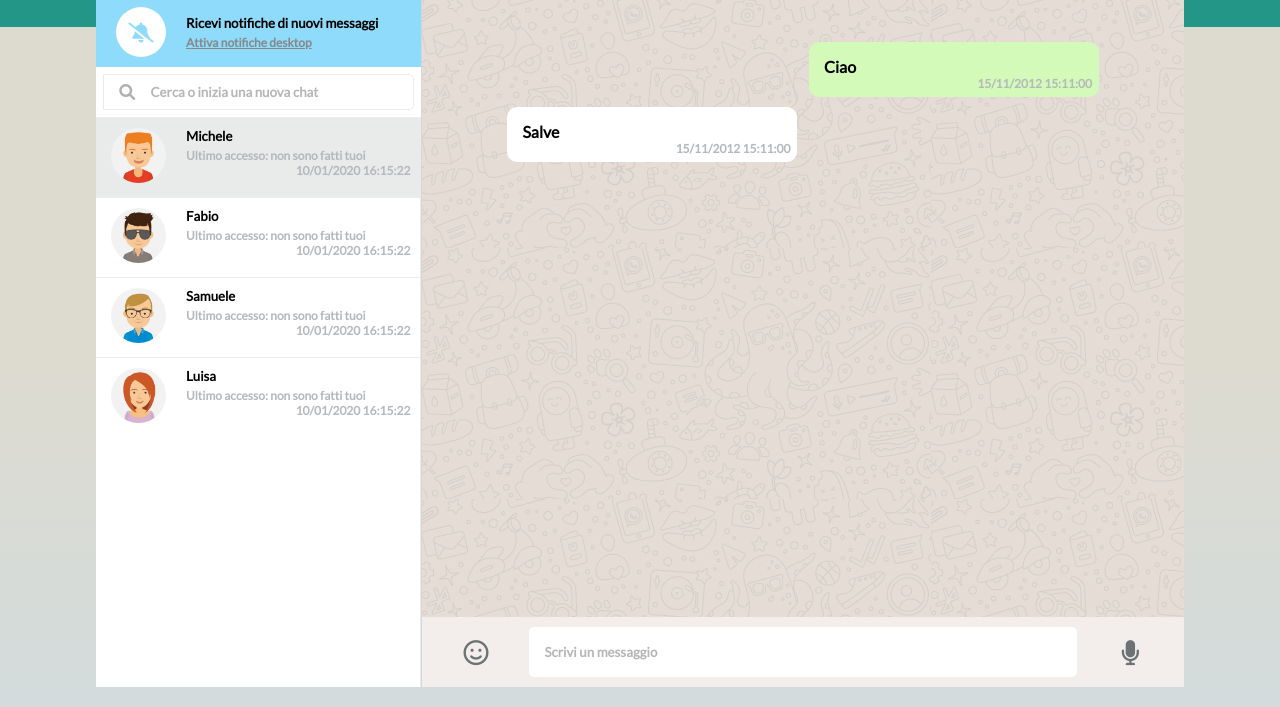
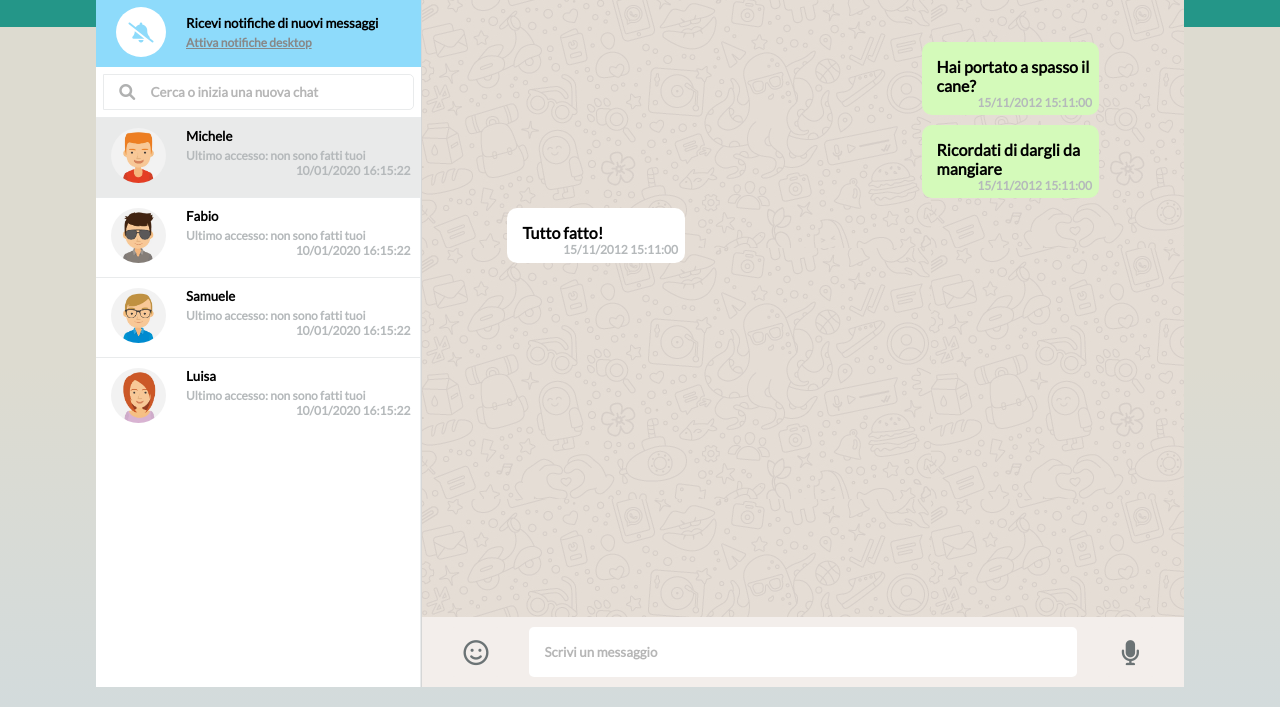
Before and after one commit to MarianoPd/vue-boolzapp, a plain HTML site: page index.html in a window 1280 px wide. Shown: the part 93-800 px from the top of the page. Drawn offline with nearby package versions, Linux system fonts and the light colour scheme.

Commit message:
Milestone 1 e 2 potenzialmente complete

```diff
--- a/css/style.css
+++ b/css/style.css
@@ -263,12 +263,11 @@
 }
 
 .message > div{
-    height: 55px;
-    width: 290px;
+    min-height: 55px;
+    width: 30%;
     max-width: 290px;
-    max-height: 55px;
     border-radius: 10px;
-    padding: 15px 7px 0px 15px;
+    padding: 15px 7px 5px 15px;
 }
 
 .message.sent > div{
--- a/index.html
+++ b/index.html
@@ -89,18 +89,13 @@
                         </div>
                     </div>
                     <div class="sub-main">
-                        <div class="clearfix message sent ">
-                            <div>
-                                <h4>Ciao</h4>
+                        <div v-for="messaggio in contacts[activeContact].messages"
+                        class="message"
+                        :class="messaggio.status">
+                            <div class="clearfix">
+                                <h4>{{messaggio.message}}</h4>
                                 <span>15/11/2012 15:11:00</span>
                             </div>
-                        </div>
-                        <div class="clearfix message received">
-                            <div>
-                                <h4>Salve</h4>
-                                <span>15/11/2012 15:11:00</span>
-                            </div>
-
                         </div>
                     </div>
                     <div class="sub-footer">
--- a/js/script.js
+++ b/js/script.js
@@ -47,7 +47,7 @@ var app = new Vue({
                     },
                     {
                         date: '20/03/2020 16:37:00',
-                        message: 'Ma allora cosa me lo dici a fare "Ci vediamo?',
+                        message: 'Ma allora cosa me lo dici a fare "Ci vediamo?" ?!',
                         status: 'sent'
                     }
                 ],
```
